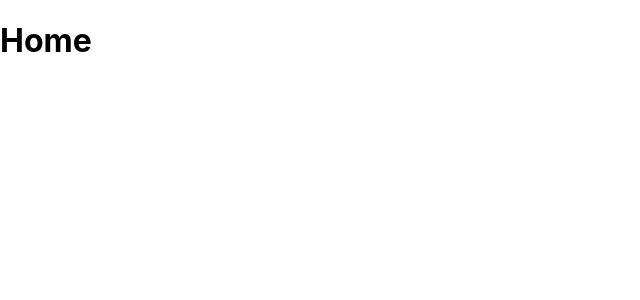
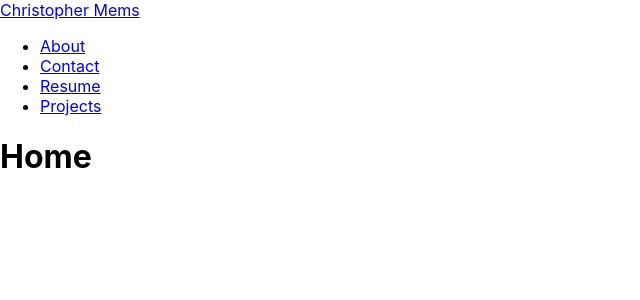
Before and after one commit to cmthecoder/portfolio-react, a React (Create React App) app: page / in a window 1280 px wide. Shown: the top 300 px of the page, without its empty margins (0-640 px from the left). Built offline with nearby package versions, Linux system fonts and the light colour scheme.

Commit message:
create navbar

```diff
--- a/src/App.js
+++ b/src/App.js
@@ -4,10 +4,12 @@ import About from './pages/About'
 import Contact from './pages/Contact'
 import Resume from './pages/Resume'
 import Projects from './pages/Projects'
+import NavBar from './components/NavBar'
 
 function App() {
   return (
     <>
+      <NavBar />
       <Routes>
       <Route path='/' element={<Home />} />
       <Route path='about' element={<About />} />
--- /dev/null
+++ b/src/components/NavBar.js
@@ -0,0 +1,49 @@
+import { Link } from "react-router-dom";
+
+const NavBar = () => {
+  return (
+    <nav>
+            <Link
+                to='/'
+            >
+                Christopher Mems
+            </Link>
+
+            <ul>
+                <li>
+                    <Link
+                        to='/about'
+                    >
+                        About
+                    </Link>
+                </li>
+
+                <li>
+                    <Link
+                        to='/contact'
+                    >
+                        Contact
+                    </Link>
+                </li>
+
+                <li>
+                    <Link
+                        to='/resume'
+                    >
+                        Resume
+                    </Link>
+                </li>
+
+                <li>
+                    <Link
+                        to='/projects'
+                    >
+                        Projects
+                    </Link>
+                </li>
+            </ul>
+        </nav>
+  );
+}
+
+export default NavBar;
```
